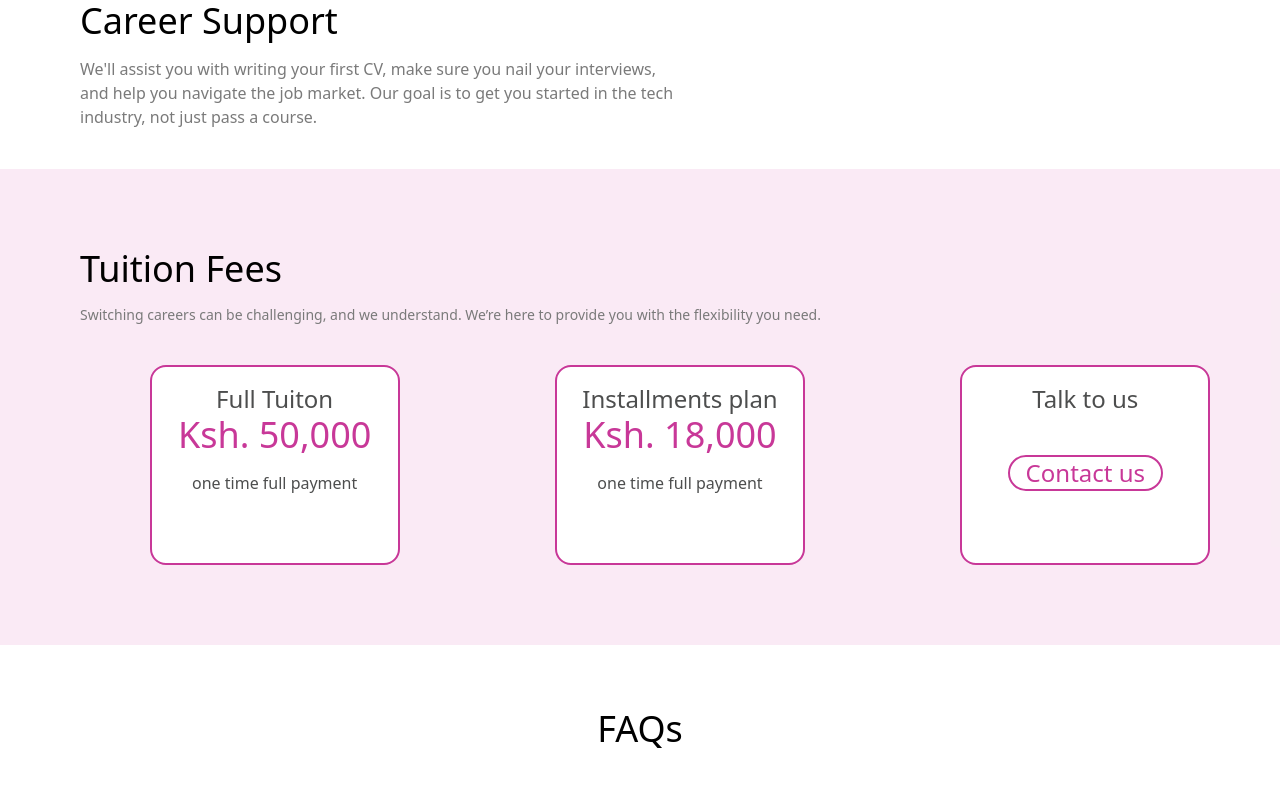
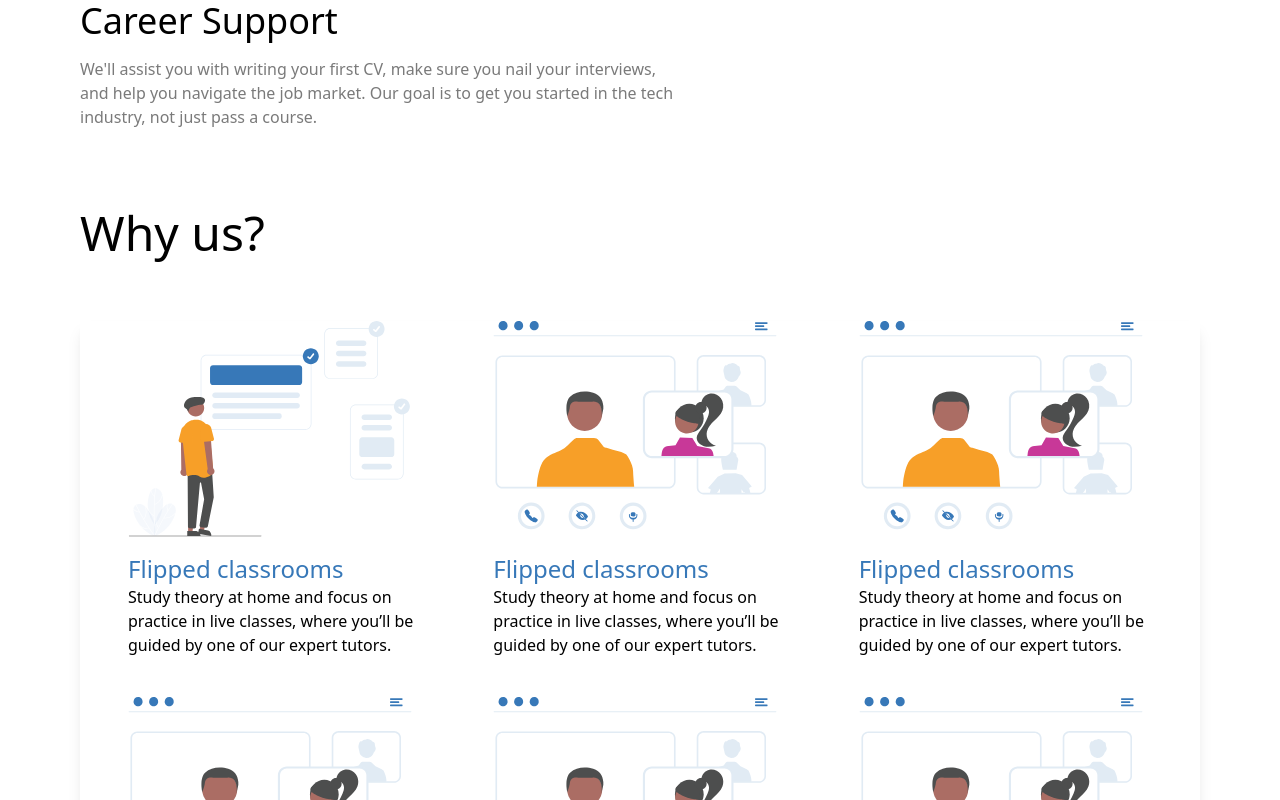
Before and after one commit to Kimutai01/Techsyiq-react, a React (Vite) app: page /techie-mode in a window 1280 px wide. Shown: the part 4280-5080 px from the top of the page. Built offline with nearby package versions, Linux system fonts and the light colour scheme.

Commit message:
Added why oin techiemode

```diff
--- a/src/components/Navbar.jsx
+++ b/src/components/Navbar.jsx
@@ -46,7 +46,7 @@ const Navbar = () => {
                   className="block px-4 py-2 text-gray-800 hover:bg-gray-200"
                   href="#"
                 >
-                  Frontend
+                  <Link to="/techie-mode">Techiemode</Link>
                 </a>
                 <a
                   className="block px-4 py-2 text-gray-800 hover:bg-gray-200"
@@ -62,9 +62,6 @@ const Navbar = () => {
             <li className="p-4">
               <Link to="/about">Blog</Link>
             </li>
-            <li className="p-4">
-              <Link to="/techie-mode">Techiemode</Link>
-            </li>
           </ul>
         </div>
 
@@ -79,7 +76,10 @@ const Navbar = () => {
               </Link>
             </li>
             <li className="p-4">
-              <Link to="/about" className="bg-[#3778B8] text-white rounded-3xl py-2 px-4">
+              <Link
+                to="/about"
+                className="bg-[#3778B8] text-white rounded-3xl py-2 px-4"
+              >
                 Apply Now
               </Link>
             </li>
--- a/src/pages/TechieMode.jsx
+++ b/src/pages/TechieMode.jsx
@@ -8,6 +8,7 @@ import LearningProcess from "../components/TechieMod/LearningProcess";
 import TuitonFees from "../components/TechieMod/TuitonFees";
 import Faqs from "../components/TechieMod/Faqs";
 import Footer from "../components/TechieMod/Footer";
+import Why from "../components/Why";
 const TechieMode = () => {
   return (
     <div>
@@ -17,9 +18,10 @@ const TechieMode = () => {
       <CourseOutline />
       <Tutors />
       <LearningProcess />
+      <Why />
       <TuitonFees />
       <Faqs />
-        <Footer />
+      <Footer />
     </div>
   );
 };
```
